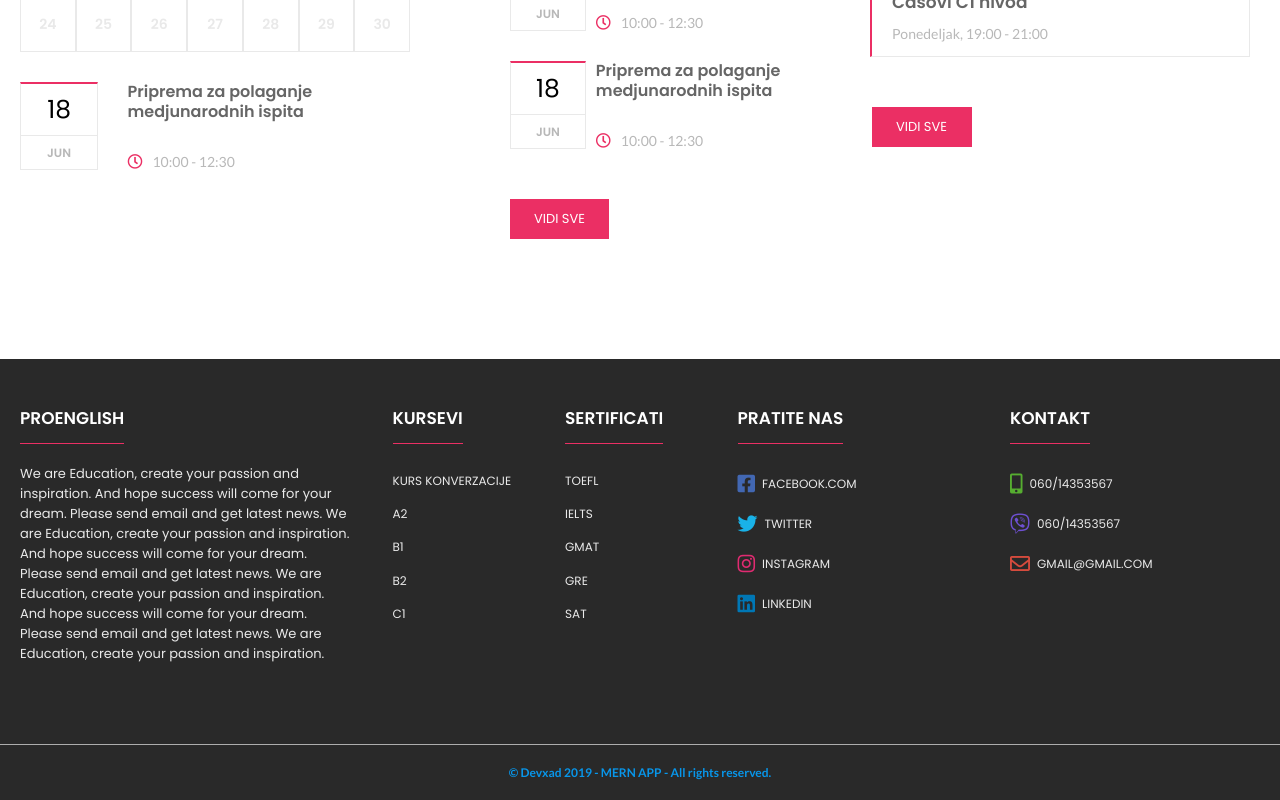
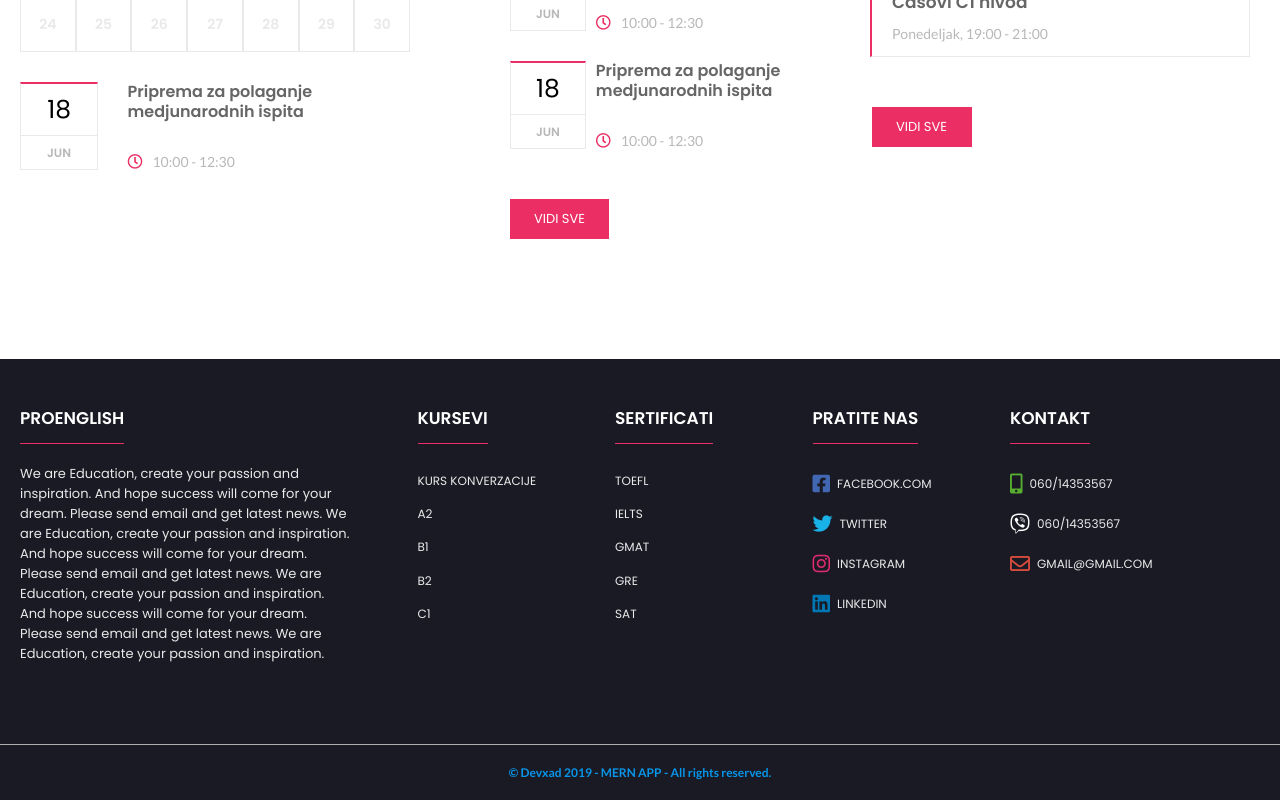
Before and after one commit to Dejan85/Pro-English, a React (Create React App) app in the folder client/: page / in a window 1280 px wide. Shown: the part 4513-5313 px from the top of the page. Built offline with nearby package versions, Linux system fonts and the light colour scheme; a web font is replaced by a local one.

Commit message:
start bulding home teachers

```diff
--- a/client/src/sass/components/base/_utils.scss
+++ b/client/src/sass/components/base/_utils.scss
@@ -43,7 +43,8 @@
 }
 
 .viber {
-  color: #6e50d2 !important;
+  // color: #6e50d2 !important;
+  color: white !important;
   font-size: 2rem;
   padding-right: 0.7rem;
 }
--- a/client/src/sass/components/layout/footer/_footer.scss
+++ b/client/src/sass/components/layout/footer/_footer.scss
@@ -1,7 +1,7 @@
 .footer {
   width: 100%;
   margin-top: 10rem;
-  background: $color-dark-4;
+  background: $color-dark;
 
   &__container {
     display: flex;
@@ -38,6 +38,16 @@
     max-width: 15rem;
     width: 100%;
   }
+
+  &__follow {
+    max-width: 15rem;
+    width: 100%;
+  }
+
+  //   &__contact {
+  //     max-width: 15rem;
+  //     width: 100%;
+  //   }
 
   &__h1 {
     display: inline-block;
--- a/client/src/sass/main.scss
+++ b/client/src/sass/main.scss
@@ -23,6 +23,7 @@
 @import "./components/layout/home/homeCourseV2";
 @import "./components/layout/home/homeBlog";
 @import "./components/layout/home/homeEvents";
+@import "./components/layout/home/homeTeachers";
 
 // footer
 @import "./components/layout/footer/footer";
@@ -37,6 +38,7 @@
 @import "./components/typograpfy/home/homeCourseV2-typograpfy";
 @import "./components/typograpfy/home/homeBlog-typograpfy";
 @import "./components/typograpfy/home/homeEvents-typograpfy";
+@import "./components/typograpfy/home/homeTeachers-typograpfy";
 
 // footer
 @import "./components/typograpfy/footer/footer-typograpfy";
```
Also changed, not shown: client/src/components/layout/home/HomeTeachers.js (added, +7 -0 lines), client/src/sass/components/layout/home/_homeTeachers.scss (added), client/src/sass/components/typograpfy/home/_homeTeachers-typograpfy.scss (added).
